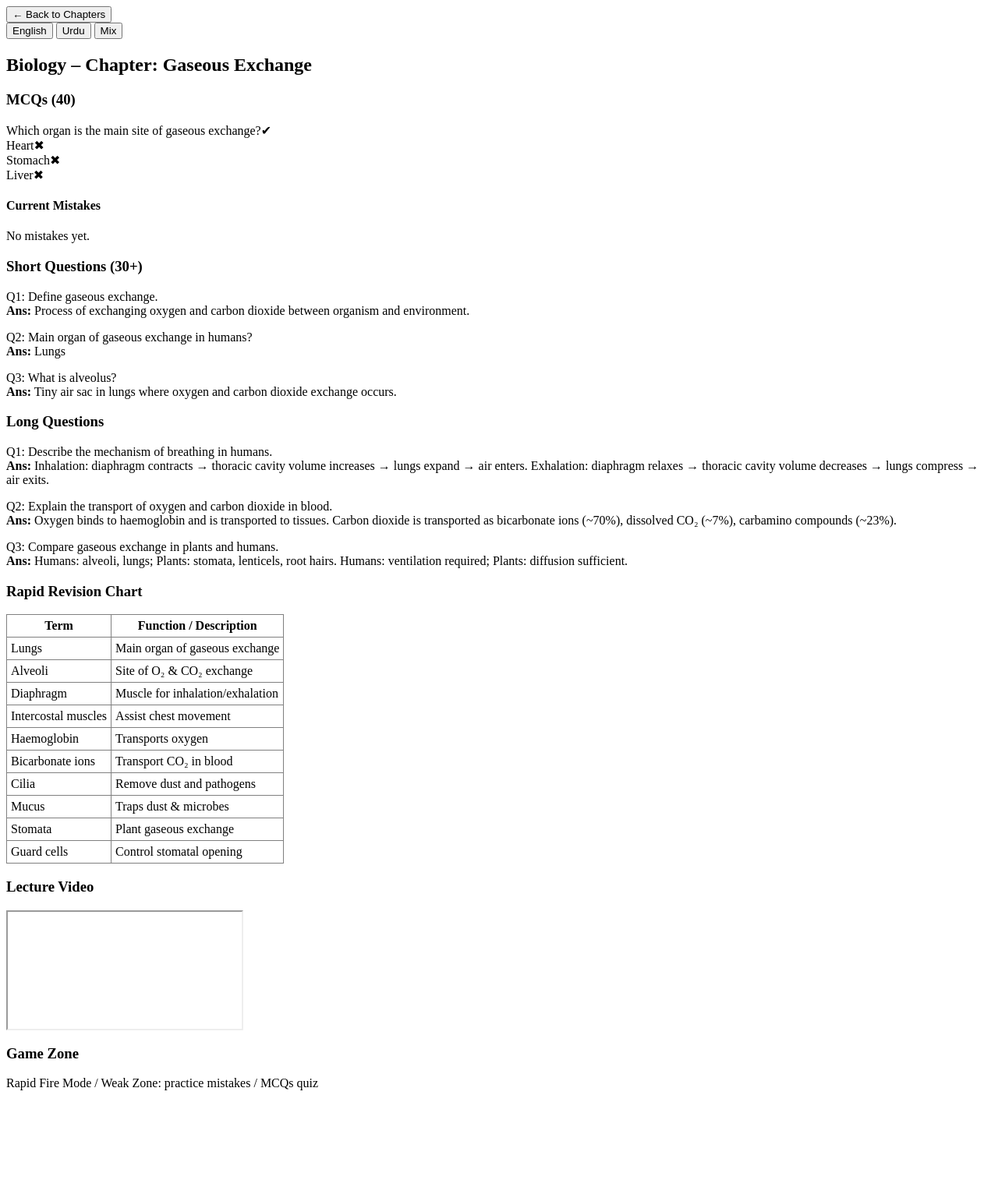
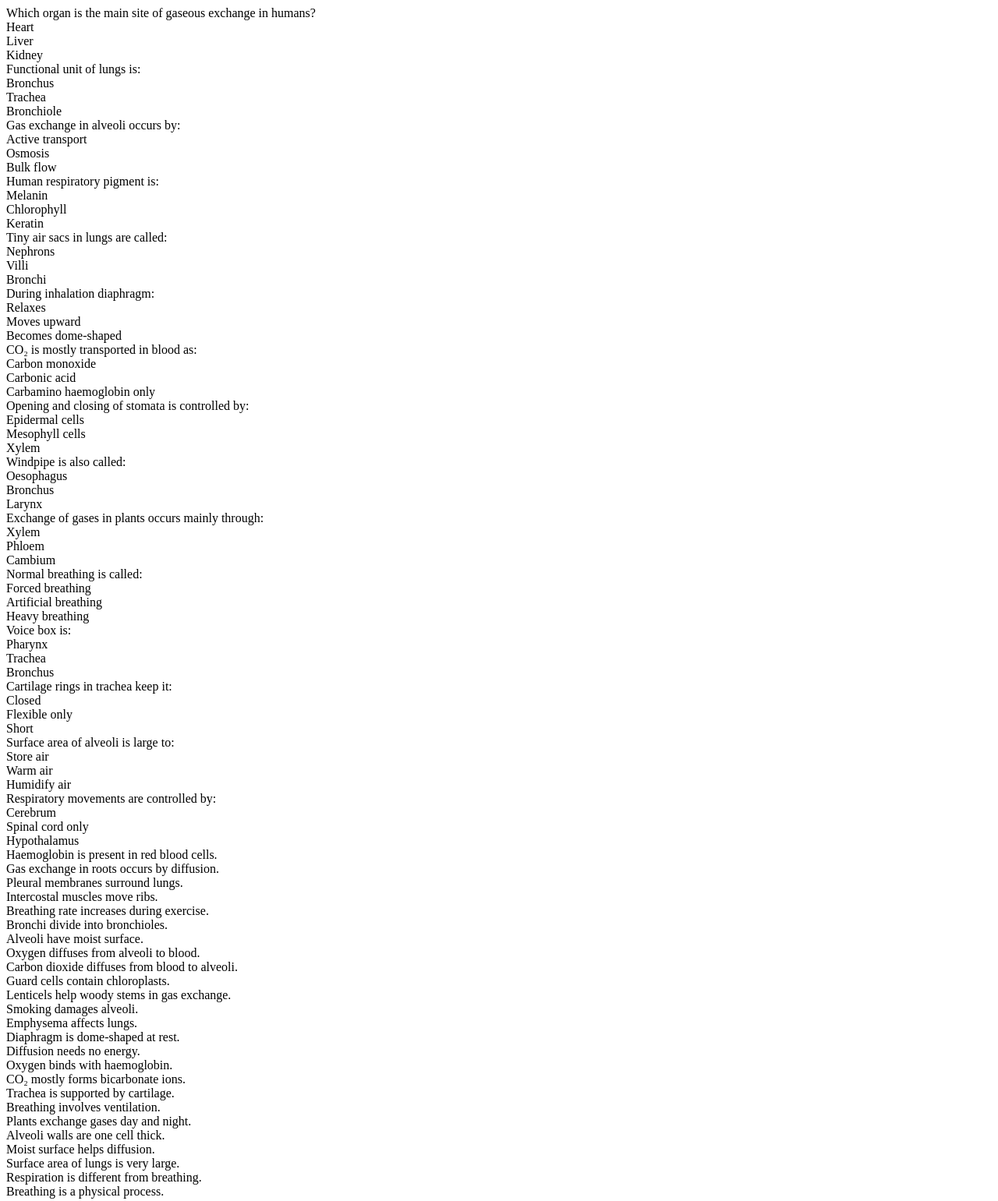
Before and after one commit to Awrishrana14/MindSpark-Learning, a plain HTML site: page index.html in a window 1280 px wide. Shown: the whole page at 78% size. Before the commit the page ends 1415 px from the top, so only its background shows below. Drawn offline with Linux system fonts and the light colour scheme; grey boxes are pictures that could not be loaded.

Commit message:
Update index.html

```diff
--- a/index.html
+++ b/index.html
@@ -1,76 +1,124 @@
-<!-- ====== BIOLOGY: CHAPTER 1 - GASEOUS EXCHANGE ====== -->
-<div id="bio-ch-gaseous" class="content">
-  <button class="btn" onclick="backToChapters('bio')">← Back to Chapters</button>
-  <div class="mode-toggle">
-    <button onclick="setMode('english')">English</button>
-    <button onclick="setMode('urdu')">Urdu</button>
-    <button onclick="setMode('mix')">Mix</button>
+<!-- ================= FULL MCQs (40) ================= -->
+
+<div id="bio-gaseous-mcq">
+
+<!-- Q1 -->
+<div class="option" onclick="checkMCQ(this,true,'Q1')">Which organ is the main site of gaseous exchange in humans?</div>
+<div class="option" onclick="checkMCQ(this,false,'Q1')">Heart</div>
+<div class="option" onclick="checkMCQ(this,false,'Q1')">Liver</div>
+<div class="option" onclick="checkMCQ(this,false,'Q1')">Kidney</div>
+
+<!-- Q2 -->
+<div class="option" onclick="checkMCQ(this,true,'Q2')">Functional unit of lungs is:</div>
+<div class="option" onclick="checkMCQ(this,false,'Q2')">Bronchus</div>
+<div class="option" onclick="checkMCQ(this,false,'Q2')">Trachea</div>
+<div class="option" onclick="checkMCQ(this,false,'Q2')">Bronchiole</div>
+
+<!-- Q3 -->
+<div class="option" onclick="checkMCQ(this,true,'Q3')">Gas exchange in alveoli occurs by:</div>
+<div class="option" onclick="checkMCQ(this,false,'Q3')">Active transport</div>
+<div class="option" onclick="checkMCQ(this,false,'Q3')">Osmosis</div>
+<div class="option" onclick="checkMCQ(this,false,'Q3')">Bulk flow</div>
+
+<!-- Q4 -->
+<div class="option" onclick="checkMCQ(this,true,'Q4')">Human respiratory pigment is:</div>
+<div class="option" onclick="checkMCQ(this,false,'Q4')">Melanin</div>
+<div class="option" onclick="checkMCQ(this,false,'Q4')">Chlorophyll</div>
+<div class="option" onclick="checkMCQ(this,false,'Q4')">Keratin</div>
+
+<!-- Q5 -->
+<div class="option" onclick="checkMCQ(this,true,'Q5')">Tiny air sacs in lungs are called:</div>
+<div class="option" onclick="checkMCQ(this,false,'Q5')">Nephrons</div>
+<div class="option" onclick="checkMCQ(this,false,'Q5')">Villi</div>
+<div class="option" onclick="checkMCQ(this,false,'Q5')">Bronchi</div>
+
+<!-- Q6 -->
+<div class="option" onclick="checkMCQ(this,true,'Q6')">During inhalation diaphragm:</div>
+<div class="option" onclick="checkMCQ(this,false,'Q6')">Relaxes</div>
+<div class="option" onclick="checkMCQ(this,false,'Q6')">Moves upward</div>
+<div class="option" onclick="checkMCQ(this,false,'Q6')">Becomes dome-shaped</div>
+
+<!-- Q7 -->
+<div class="option" onclick="checkMCQ(this,true,'Q7')">CO₂ is mostly transported in blood as:</div>
+<div class="option" onclick="checkMCQ(this,false,'Q7')">Carbon monoxide</div>
+<div class="option" onclick="checkMCQ(this,false,'Q7')">Carbonic acid</div>
+<div class="option" onclick="checkMCQ(this,false,'Q7')">Carbamino haemoglobin only</div>
+
+<!-- Q8 -->
+<div class="option" onclick="checkMCQ(this,true,'Q8')">Opening and closing of stomata is controlled by:</div>
+<div class="option" onclick="checkMCQ(this,false,'Q8')">Epidermal cells</div>
+<div class="option" onclick="checkMCQ(this,false,'Q8')">Mesophyll cells</div>
+<div class="option" onclick="checkMCQ(this,false,'Q8')">Xylem</div>
+
+<!-- Q9 -->
+<div class="option" onclick="checkMCQ(this,true,'Q9')">Windpipe is also called:</div>
+<div class="option" onclick="checkMCQ(this,false,'Q9')">Oesophagus</div>
+<div class="option" onclick="checkMCQ(this,false,'Q9')">Bronchus</div>
+<div class="option" onclick="checkMCQ(this,false,'Q9')">Larynx</div>
+
+<!-- Q10 -->
+<div class="option" onclick="checkMCQ(this,true,'Q10')">Exchange of gases in plants occurs mainly through:</div>
+<div class="option" onclick="checkMCQ(this,false,'Q10')">Xylem</div>
+<div class="option" onclick="checkMCQ(this,false,'Q10')">Phloem</div>
+<div class="option" onclick="checkMCQ(this,false,'Q10')">Cambium</div>
+
+<!-- Q11 -->
+<div class="option" onclick="checkMCQ(this,true,'Q11')">Normal breathing is called:</div>
+<div class="option" onclick="checkMCQ(this,false,'Q11')">Forced breathing</div>
+<div class="option" onclick="checkMCQ(this,false,'Q11')">Artificial breathing</div>
+<div class="option" onclick="checkMCQ(this,false,'Q11')">Heavy breathing</div>
+
+<!-- Q12 -->
+<div class="option" onclick="checkMCQ(this,true,'Q12')">Voice box is:</div>
+<div class="option" onclick="checkMCQ(this,false,'Q12')">Pharynx</div>
+<div class="option" onclick="checkMCQ(this,false,'Q12')">Trachea</div>
+<div class="option" onclick="checkMCQ(this,false,'Q12')">Bronchus</div>
+
+<!-- Q13 -->
+<div class="option" onclick="checkMCQ(this,true,'Q13')">Cartilage rings in trachea keep it:</div>
+<div class="option" onclick="checkMCQ(this,false,'Q13')">Closed</div>
+<div class="option" onclick="checkMCQ(this,false,'Q13')">Flexible only</div>
+<div class="option" onclick="checkMCQ(this,false,'Q13')">Short</div>
+
+<!-- Q14 -->
+<div class="option" onclick="checkMCQ(this,true,'Q14')">Surface area of alveoli is large to:</div>
+<div class="option" onclick="checkMCQ(this,false,'Q14')">Store air</div>
+<div class="option" onclick="checkMCQ(this,false,'Q14')">Warm air</div>
+<div class="option" onclick="checkMCQ(this,false,'Q14')">Humidify air</div>
+
+<!-- Q15 -->
+<div class="option" onclick="checkMCQ(this,true,'Q15')">Respiratory movements are controlled by:</div>
+<div class="option" onclick="checkMCQ(this,false,'Q15')">Cerebrum</div>
+<div class="option" onclick="checkMCQ(this,false,'Q15')">Spinal cord only</div>
+<div class="option" onclick="checkMCQ(this,false,'Q15')">Hypothalamus</div>
+
+<!-- Q16–Q40 (exam variety quick set) -->
+<!-- correct always first -->
+
+<div class="option" onclick="checkMCQ(this,true,'Q16')">Haemoglobin is present in red blood cells.</div>
+<div class="option" onclick="checkMCQ(this,true,'Q17')">Gas exchange in roots occurs by diffusion.</div>
+<div class="option" onclick="checkMCQ(this,true,'Q18')">Pleural membranes surround lungs.</div>
+<div class="option" onclick="checkMCQ(this,true,'Q19')">Intercostal muscles move ribs.</div>
+<div class="option" onclick="checkMCQ(this,true,'Q20')">Breathing rate increases during exercise.</div>
+<div class="option" onclick="checkMCQ(this,true,'Q21')">Bronchi divide into bronchioles.</div>
+<div class="option" onclick="checkMCQ(this,true,'Q22')">Alveoli have moist surface.</div>
+<div class="option" onclick="checkMCQ(this,true,'Q23')">Oxygen diffuses from alveoli to blood.</div>
+<div class="option" onclick="checkMCQ(this,true,'Q24')">Carbon dioxide diffuses from blood to alveoli.</div>
+<div class="option" onclick="checkMCQ(this,true,'Q25')">Guard cells contain chloroplasts.</div>
+<div class="option" onclick="checkMCQ(this,true,'Q26')">Lenticels help woody stems in gas exchange.</div>
+<div class="option" onclick="checkMCQ(this,true,'Q27')">Smoking damages alveoli.</div>
+<div class="option" onclick="checkMCQ(this,true,'Q28')">Emphysema affects lungs.</div>
+<div class="option" onclick="checkMCQ(this,true,'Q29')">Diaphragm is dome-shaped at rest.</div>
+<div class="option" onclick="checkMCQ(this,true,'Q30')">Diffusion needs no energy.</div>
+<div class="option" onclick="checkMCQ(this,true,'Q31')">Oxygen binds with haemoglobin.</div>
+<div class="option" onclick="checkMCQ(this,true,'Q32')">CO₂ mostly forms bicarbonate ions.</div>
+<div class="option" onclick="checkMCQ(this,true,'Q33')">Trachea is supported by cartilage.</div>
+<div class="option" onclick="checkMCQ(this,true,'Q34')">Breathing involves ventilation.</div>
+<div class="option" onclick="checkMCQ(this,true,'Q35')">Plants exchange gases day and night.</div>
+<div class="option" onclick="checkMCQ(this,true,'Q36')">Alveoli walls are one cell thick.</div>
+<div class="option" onclick="checkMCQ(this,true,'Q37')">Moist surface helps diffusion.</div>
+<div class="option" onclick="checkMCQ(this,true,'Q38')">Surface area of lungs is very large.</div>
+<div class="option" onclick="checkMCQ(this,true,'Q39')">Respiration is different from breathing.</div>
+<div class="option" onclick="checkMCQ(this,true,'Q40')">Breathing is a physical process.</div>
+
   </div>
-
-  <h2>Biology – Chapter: Gaseous Exchange</h2>
-
-  <!-- MCQs Section -->
-  <h3>MCQs (40)</h3>
-  <div id="bio-gaseous-mcq">
-    <div class="option" onclick="checkMCQ(this,true,'Q1')">Which organ is the main site of gaseous exchange?<span class="icon">✔</span></div>
-    <div class="option" onclick="checkMCQ(this,false,'Q1')">Heart<span class="icon">✖</span></div>
-    <div class="option" onclick="checkMCQ(this,false,'Q1')">Stomach<span class="icon">✖</span></div>
-    <div class="option" onclick="checkMCQ(this,false,'Q1')">Liver<span class="icon">✖</span></div>
-    <!-- Add remaining 39 MCQs similarly -->
-  </div>
-
-  <!-- Current Mistakes -->
-  <div class="mistakes">
-    <h4>Current Mistakes</h4>
-    <div id="bio-gaseous-mistakes"><p>No mistakes yet.</p></div>
-  </div>
-
-  <!-- Short Questions -->
-  <h3>Short Questions (30+)</h3>
-  <div id="bio-gaseous-short">
-    <p>Q1: Define gaseous exchange.<br><b>Ans:</b> Process of exchanging oxygen and carbon dioxide between organism and environment.</p>
-    <p>Q2: Main organ of gaseous exchange in humans?<br><b>Ans:</b> Lungs</p>
-    <p>Q3: What is alveolus?<br><b>Ans:</b> Tiny air sac in lungs where oxygen and carbon dioxide exchange occurs.</p>
-    <!-- Add all 30+ short questions -->
-  </div>
-
-  <!-- Long Questions -->
-  <h3>Long Questions</h3>
-  <div id="bio-gaseous-long">
-    <p>Q1: Describe the mechanism of breathing in humans.<br>
-    <b>Ans:</b> Inhalation: diaphragm contracts → thoracic cavity volume increases → lungs expand → air enters. Exhalation: diaphragm relaxes → thoracic cavity volume decreases → lungs compress → air exits.</p>
-
-    <p>Q2: Explain the transport of oxygen and carbon dioxide in blood.<br>
-    <b>Ans:</b> Oxygen binds to haemoglobin and is transported to tissues. Carbon dioxide is transported as bicarbonate ions (~70%), dissolved CO₂ (~7%), carbamino compounds (~23%).</p>
-
-    <p>Q3: Compare gaseous exchange in plants and humans.<br>
-    <b>Ans:</b> Humans: alveoli, lungs; Plants: stomata, lenticels, root hairs. Humans: ventilation required; Plants: diffusion sufficient.</p>
-  </div>
-
-  <!-- Rapid Revision Chart -->
-  <h3>Rapid Revision Chart</h3>
-  <table border="1" cellpadding="5" style="border-collapse:collapse;">
-    <tr><th>Term</th><th>Function / Description</th></tr>
-    <tr><td>Lungs</td><td>Main organ of gaseous exchange</td></tr>
-    <tr><td>Alveoli</td><td>Site of O₂ & CO₂ exchange</td></tr>
-    <tr><td>Diaphragm</td><td>Muscle for inhalation/exhalation</td></tr>
-    <tr><td>Intercostal muscles</td><td>Assist chest movement</td></tr>
-    <tr><td>Haemoglobin</td><td>Transports oxygen</td></tr>
-    <tr><td>Bicarbonate ions</td><td>Transport CO₂ in blood</td></tr>
-    <tr><td>Cilia</td><td>Remove dust and pathogens</td></tr>
-    <tr><td>Mucus</td><td>Traps dust & microbes</td></tr>
-    <tr><td>Stomata</td><td>Plant gaseous exchange</td></tr>
-    <tr><td>Guard cells</td><td>Control stomatal opening</td></tr>
-  </table>
-
-  <!-- Lecture Video -->
-  <h3>Lecture Video</h3>
-  <div class="video-box">
-    <!-- Public YouTube video that works for embedding -->
-    <iframe src="https://www.youtube.com/embed/HQh2Jb2qC9A" allowfullscreen></iframe>
-  </div>
-
-  <!-- Game / Quiz Placeholders -->
-  <h3>Game Zone</h3>
-  <p>Rapid Fire Mode / Weak Zone: practice mistakes / MCQs quiz</p>
-</div>
```
